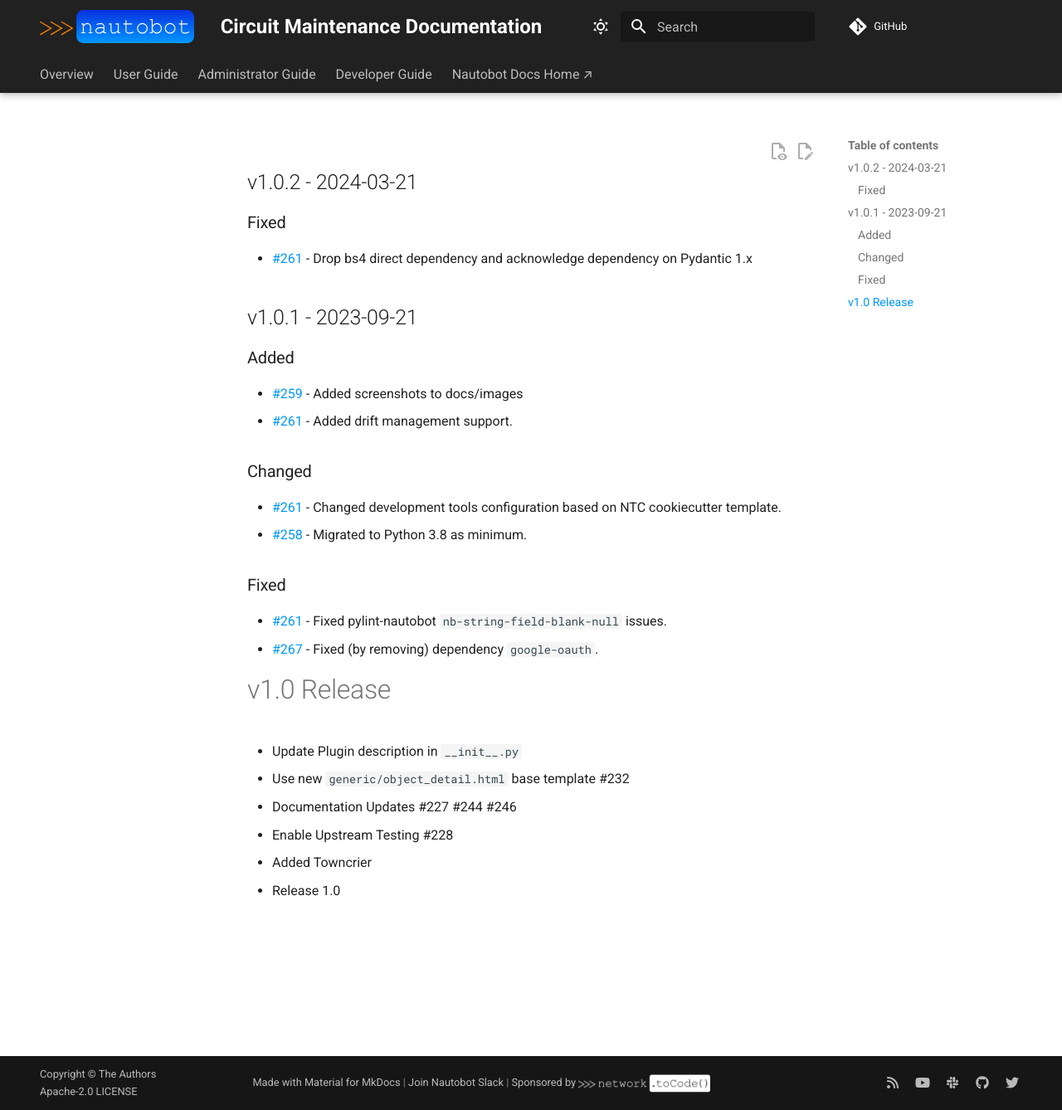
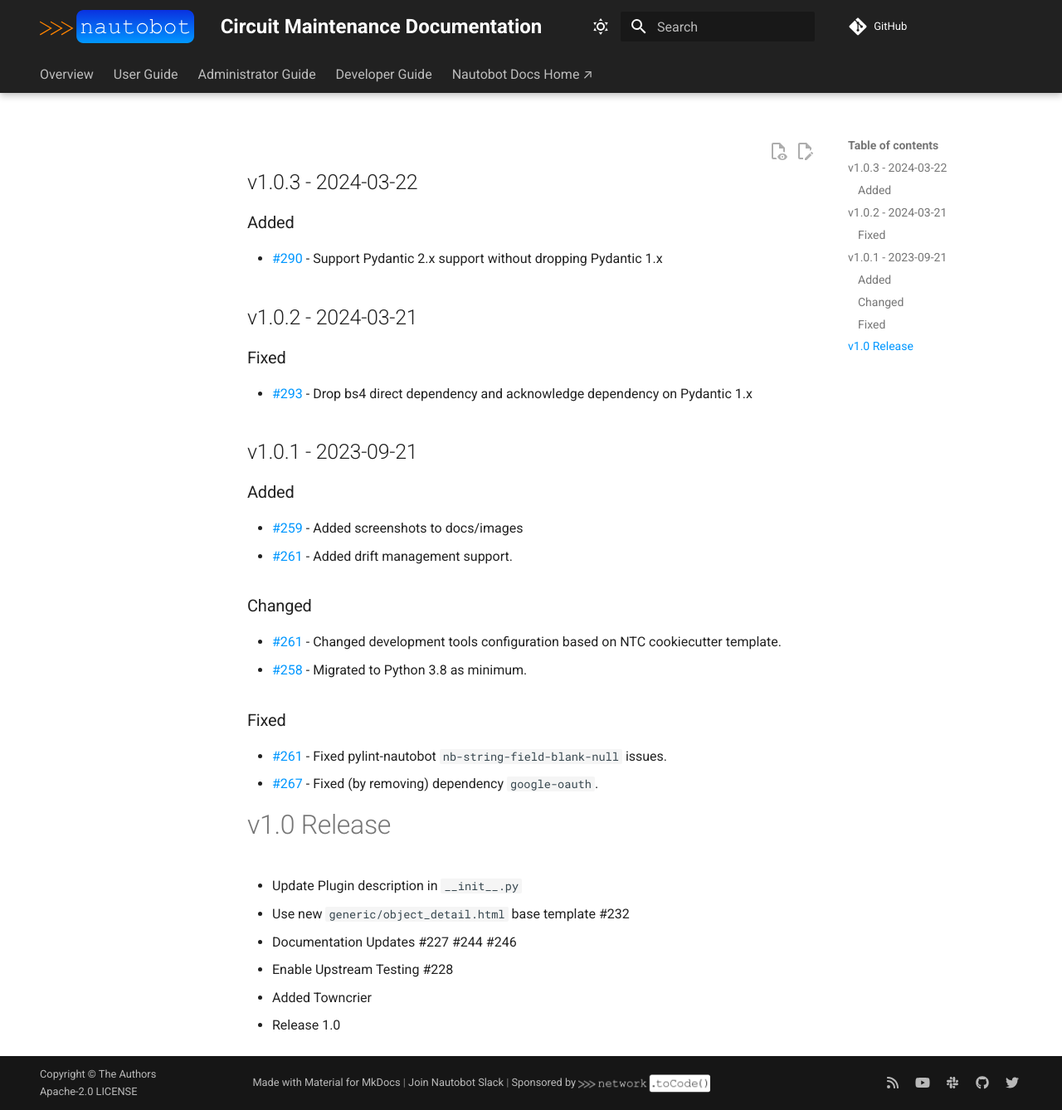
Before and after one commit to nautobot/nautobot-app-circuit-maintenance, an MkDocs documentation site: the page built from docs/admin/release_notes/version_1.0.md, in a window 1280 px wide and 1338 px high. Shown: the whole window at 83% size. Built offline with MkDocs 1.6.1 and Material for MkDocs 9.7.7, drawn with Linux system fonts in a browser that asks for light colours; comment, search, counter and statistics services are not loaded.

Commit message:
Release v1.0.3

```diff
--- a/docs/admin/release_notes/version_1.0.md
+++ b/docs/admin/release_notes/version_1.0.md
@@ -1,12 +1,18 @@
 <!-- markdownlint-disable MD024 -->
 
 <!-- towncrier release notes start -->
+
+## v1.0.3 - 2024-03-22
+
+### Added
+
+- [#290](https://github.com/nautobot/nautobot-app-circuit-maintenance/pull/290) - Support Pydantic 2.x support without dropping Pydantic 1.x
 
 ## v1.0.2 - 2024-03-21
 
 ### Fixed
 
-- [#261](https://github.com/nautobot/nautobot-app-circuit-maintenance/pull/293) - Drop bs4 direct dependency and acknowledge dependency on Pydantic 1.x
+- [#293](https://github.com/nautobot/nautobot-app-circuit-maintenance/pull/293) - Drop bs4 direct dependency and acknowledge dependency on Pydantic 1.x
 
 ## v1.0.1 - 2023-09-21
 
--- a/pyproject.toml
+++ b/pyproject.toml
@@ -1,6 +1,6 @@
 [tool.poetry]
 name = "nautobot-circuit-maintenance"
-version = "1.0.2"
+version = "1.0.3"
 description = "Nautobot plugin to automatically handle Circuit Maintenances Notifications"
 authors = ["Network to Code, LLC <opensource@networktocode.com>"]
 license = "Apache-2.0"
```
